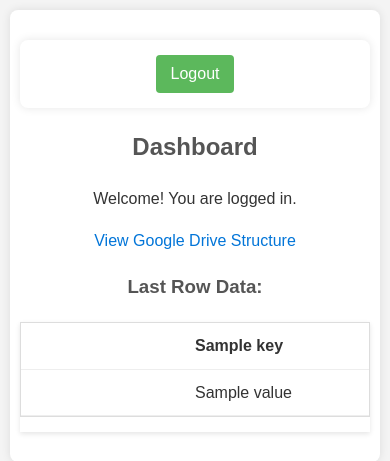
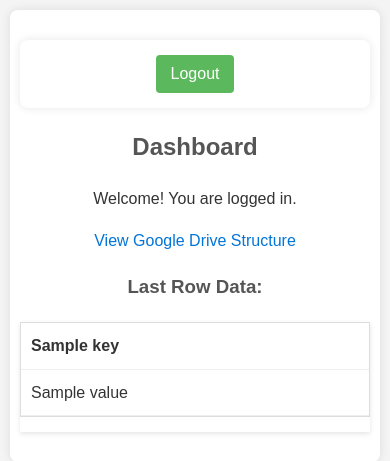
Before and after one commit to mohak300501/sanskritiks, a Flask app: template templates/dashboard.html in a window 390 px wide. Shown: the top 461 px of the page. Run offline with Flask 3, Linux system fonts and the light colour scheme; the template is opened without the code that fills it: most values are stand-ins (such as "Sample title", 1, 10 or a date in 2020).

Commit message:
Updated mobile design.

```diff
--- a/static/style.css
+++ b/static/style.css
@@ -157,21 +157,8 @@ a:hover {
         padding: 10px;
         border: none;
         border-bottom: 1px solid #eee;
-        position: relative;
-        padding-left: 50%;
-        word-wrap: break-word; /* Add word-wrap */
-        overflow-wrap: break-word; /* Add overflow-wrap */
-    }
-
-    .data-table td::before {
-        content: attr(data-label);
-        position: absolute;
-        left: 6px;
-        width: 45%;
-        padding-right: 10px;
-        white-space: nowrap;
-        font-weight: bold;
-        text-align: left;
+        word-wrap: break-word;
+        overflow-wrap: break-word;
     }
 
     .logout-button {
```
